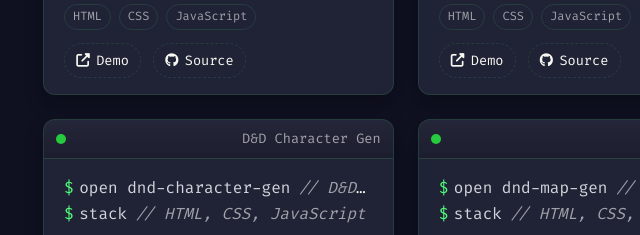
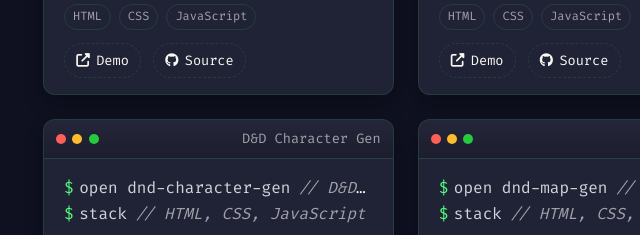
Before and after one commit to tackableclient91/tackableclient91.github.io, a plain HTML site: page index.html in a window 1280 px wide. Shown: the part 1160-1395 px from the top of the page, 47-687 px from the left. Drawn offline with Linux system fonts and the light colour scheme.

Commit message:
Add files via upload

```diff
--- a/index.html
+++ b/index.html
@@ -291,7 +291,8 @@
                     <div class="terminal-card">
                     <div class="term-titlebar">
                         <div class="term-controls">
-                 </span>
+                            <span class="dot red"></span>
+                            <span class="dot yellow"></span>
                             <span class="dot green"></span>
                         </div>
                         <div class="term-title">D&D Character Gen</div>
@@ -319,7 +320,8 @@
                     <div class="terminal-card">
                     <div class="term-titlebar">
                         <div class="term-controls">
-                 </span>
+                            <span class="dot red"></span>
+                            <span class="dot yellow"></span>
                             <span class="dot green"></span>
                         </div>
                         <div class="term-title">D&D map Gen</div>
```
